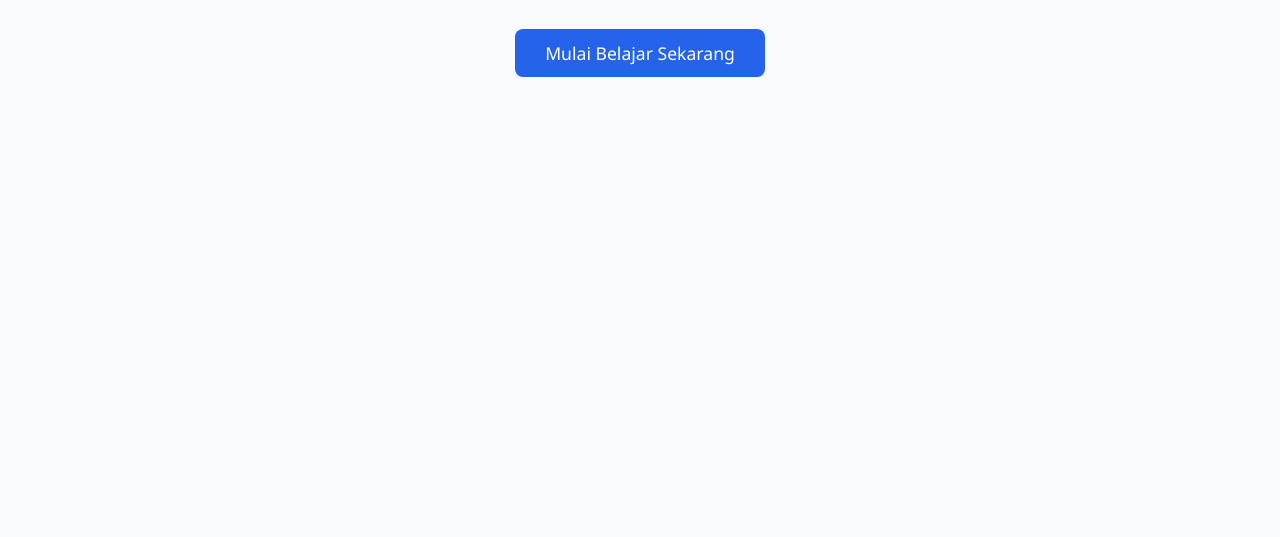
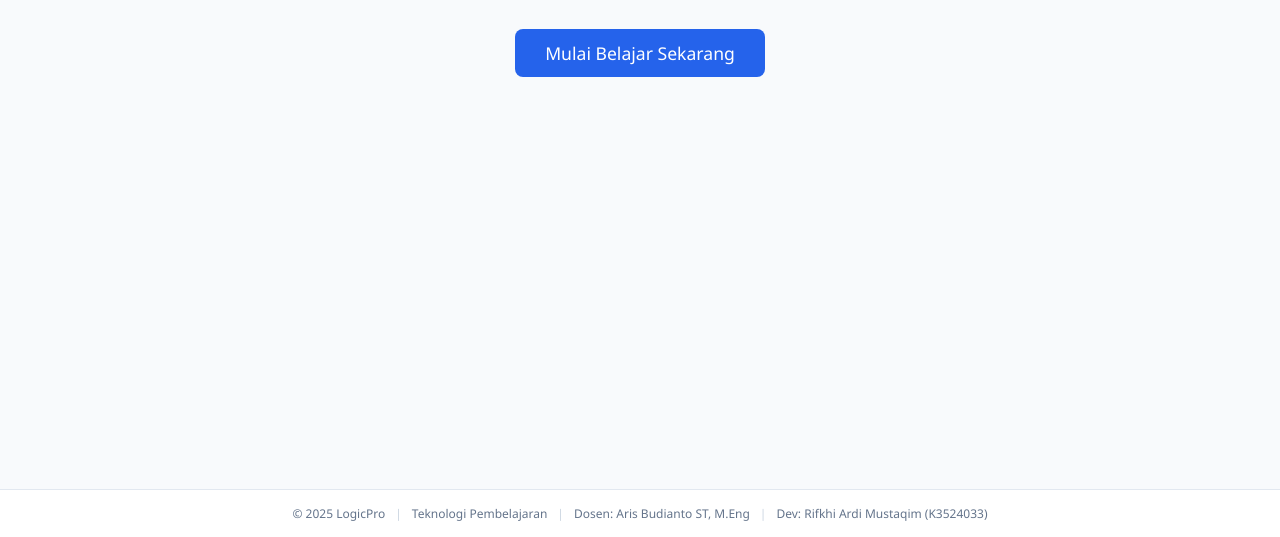
Before and after one commit to Ardmst/LogicPro, a plain HTML site: page index.html in a window 1280 px wide. Shown: the part 263-800 px from the top of the page. Drawn offline with Linux system fonts and the light colour scheme.

Commit message:
Big Update LogicPro

```diff
--- a/index.html
+++ b/index.html
@@ -3,7 +3,8 @@
 <head>
     <meta charset="UTF-8">
     <meta name="viewport" content="width=device-width, initial-scale=1.0">
-    <title>LogikaPro | Python Edition</title>
+    <title>LogicPro | Media Pembelajaran Python</title>
+    <link rel="icon" href="favicon.png" type="image/png">
     <style>
         :root {
             --primary: #2563eb;
@@ -16,9 +17,14 @@
 
         * { margin: 0; padding: 0; box-sizing: border-box; font-family: 'Segoe UI', Tahoma, Geneva, Verdana, sans-serif; }
 
-        body { background-color: var(--bg); color: var(--text); padding-bottom: 50px; }
+        body {
+            background-color: var(--bg);
+            color: var(--text);
+            display: flex;
+            flex-direction: column;
+            min-height: 100vh;
+        }
 
-        /* --- Navigation --- */
         nav {
             background: var(--card-bg);
             padding: 1rem 2rem;
@@ -43,13 +49,11 @@
         }
         .nav-links button:hover::after, .nav-links button.active::after { width: 100%; }
 
-        /* --- Containers & Sections --- */
-        .container { max-width: 1100px; margin: 2rem auto; padding: 0 1rem; }
+        .container { max-width: 1100px; margin: 2rem auto; padding: 0 1rem; flex: 1; width: 100%; }
 
         .section { display: none; opacity: 0; transition: opacity 0.5s ease-in-out; }
         .section.active { display: block; opacity: 1; animation: fadeIn 0.6s forwards; }
 
-        /* --- Home/Landing --- */
         .hero { text-align: center; padding: 4rem 1rem; }
         .hero h1 { font-size: 2.5rem; margin-bottom: 1rem; min-height: 3.5rem; }
         .hero p { font-size: 1.2rem; color: #64748b; margin-bottom: 2rem; }
@@ -59,7 +63,6 @@
         }
         .btn-start:hover { transform: translateY(-3px); box-shadow: 0 5px 15px rgba(37, 99, 235, 0.3); }
 
-        /* --- Materi Cards (Grid) --- */
         .grid-materi { display: grid; grid-template-columns: repeat(auto-fit, minmax(250px, 1fr)); gap: 1.5rem; }
         .card {
             background: var(--card-bg); padding: 2rem; border-radius: 12px;
@@ -70,10 +73,9 @@
         .card h3 { margin-bottom: 0.5rem; color: var(--secondary); }
         .card p { line-height: 1.6; color: #475569; }
 
-        /* --- Simulasi Grid System (NEW) --- */
         .sim-grid {
             display: grid;
-            grid-template-columns: repeat(auto-fit, minmax(400px, 1fr)); /* 2 Kolom responsif */
+            grid-template-columns: repeat(auto-fit, minmax(400px, 1fr));
             gap: 1.5rem;
         }
 
@@ -96,7 +98,6 @@
         .controls button { flex:1; padding: 8px; background: var(--primary); color: white; border: none; border-radius: 6px; cursor: pointer; }
         .controls button.btn-pop { background: #ef4444; }
 
-        /* Visualisasi Khusus */
         .visual-box {
             background: #f1f5f9; border: 2px dashed #cbd5e1;
             border-radius: 8px; min-height: 120px; padding: 10px;
@@ -104,17 +105,15 @@
             overflow-x: auto; gap: 5px;
         }
 
-        /* LIFO vs FIFO Items */
         .box-item {
             width: 50px; height: 50px;
             display: flex; align-items: center; justify-content: center;
             font-weight: bold; color: white; border-radius: 6px;
             animation: zoomIn 0.3s; box-shadow: 0 2px 4px rgba(0,0,0,0.1);
         }
-        .bg-lifo { background: #f59e0b; } /* Orange */
-        .bg-fifo { background: #10b981; } /* Green */
+        .bg-lifo { background: #f59e0b; }
+        .bg-fifo { background: #10b981; }
 
-        /* Sequence Blocks */
         .seq-block {
             background: #334155; color: white; padding: 10px; margin: 5px 0;
             border-radius: 5px; font-family: monospace; cursor: pointer;
@@ -127,7 +126,6 @@
             border-radius: 50%; font-size: 0.8rem; margin-right: 10px;
         }
 
-        /* Lampu Boolean */
         .lamp {
             width: 60px; height: 60px; border-radius: 50%;
             background: #333; box-shadow: inset 0 0 10px #000;
@@ -138,7 +136,6 @@
             box-shadow: 0 0 30px #facc15, inset 0 0 10px #f59e0b;
         }
 
-        /* --- Quiz --- */
         .quiz-container { background: var(--card-bg); padding: 2rem; border-radius: 12px; max-width: 700px; margin: 0 auto; box-shadow: 0 10px 25px rgba(0,0,0,0.1); }
         .question-box { margin-bottom: 1.5rem; }
         .question-text { font-size: 1.2rem; font-weight: 600; margin-bottom: 1rem; }
@@ -153,7 +150,6 @@
         #score-board { text-align: center; display: none; }
         #score-board h2 { font-size: 2rem; color: var(--primary); }
 
-        /* --- Modal / Popup Styles --- */
         .modal-overlay {
             display: none; position: fixed; top: 0; left: 0; width: 100%; height: 100%;
             background: rgba(0, 0, 0, 0.6); z-index: 1000; justify-content: center; align-items: center;
@@ -175,18 +171,15 @@
         }
         .close-btn:hover { color: #ef4444; }
 
-        /* Styling untuk Blok Kode (Python Style) */
         pre {
             background: #1e293b; color: #e2e8f0; padding: 1rem;
             border-radius: 8px; overflow-x: auto; margin-top: 10px;
             font-family: 'Consolas', 'Monaco', monospace; font-size: 0.95rem; line-height: 1.5;
         }
-        /* Highlight comment di Python (#) */
         .comment { color: #64748b; font-style: italic; }
-        .keyword { color: #f472b6; font-weight: bold; } /* pink for keywords */
-        .string { color: #facc15; } /* yellow for strings */
+        .keyword { color: #f472b6; font-weight: bold; }
+        .string { color: #facc15; }
 
-        /* --- Keyframes --- */
         @keyframes fadeIn { from { opacity: 0; transform: translateY(10px); } to { opacity: 1; transform: translateY(0); } }
         @keyframes slideDown { from { opacity: 0; transform: translateY(-20px); } to { opacity: 1; transform: translateY(0); } }
         @keyframes zoomIn { from { transform: scale(0.8); opacity: 0; } to { transform: scale(1); opacity: 1; } }
@@ -194,12 +187,40 @@
 
         .typing-cursor::after { content: '|'; animation: blink 1s infinite; }
 
+        footer {
+            background: #ffffff;
+            border-top: 1px solid #e2e8f0;
+            padding: 15px 0;
+            text-align: center;
+            font-size: 0.75rem;
+            color: #64748b;
+            margin-top: auto;
+        }
+
+        .footer-container {
+            display: flex;
+            flex-wrap: wrap;
+            justify-content: center;
+            align-items: center;
+            gap: 10px;
+            padding: 0 15px;
+        }
+
+        .footer-divider {
+            color: #cbd5e1;
+            display: none;
+        }
+
+        @media (min-width: 768px) {
+            .footer-divider { display: inline; }
+        }
+
     </style>
 </head>
 <body>
 
     <nav>
-        <div class="logo">Logika<span>Pro</span></div>
+        <div class="logo">Logic<span>Pro</span></div>
         <div class="nav-links">
             <button onclick="navTo('home')" class="active" id="nav-home">Beranda</button>
             <button onclick="navTo('materi')" id="nav-materi">Belajar</button>
@@ -383,9 +404,20 @@
         </div>
     </div>
 
+    <footer>
+        <div class="footer-container">
+            <span>&copy; 2025 LogicPro</span>
+            <span class="footer-divider">|</span>
+            <span>Teknologi Pembelajaran</span>
+            <span class="footer-divider">|</span>
+            <span>Dosen: Aris Budianto ST, M.Eng</span>
+            <span class="footer-divider">|</span>
+            <span>Dev: Rifkhi Ardi Mustaqim (K3524033)</span>
+        </div>
+    </footer>
+
     <script>
 
-        // --- 1. DATABASE MATERI (PYTHON VERSION) ---
         const materiData = {
             sequence: {
                 title: "1. Sequence (Runtunan)",
@@ -484,9 +516,6 @@ print(dilayani) <span class="comment"># Output: Orang A</span>
             }
         };
 
-        // --- 2. LOGIKA SIMULASI (GRID SYSTEM) ---
-
-        // LIFO (Stack) & FIFO (Queue)
         let lifoData = [];
         let fifoData = [];
 
@@ -530,7 +559,6 @@ print(dilayani) <span class="comment"># Output: Orang A</span>
             });
         }
 
-        // Sequence (Urutan)
         let sequenceOrder = ['add', 'multiply'];
 
         function swapSequence() {
@@ -556,13 +584,11 @@ print(dilayani) <span class="comment"># Output: Orang A</span>
             let outputText = "";
 
             if (sequenceOrder[0] === 'add') {
-                // (10 + 5) * 2
                 let step1 = x + 5;
                 let step2 = step1 * 2;
                 outputText = `>>> x = 10\n>>> x = x + 5  # Jadi ${step1}\n>>> x = x * 2  # Jadi ${step2}\n>>> print(x)\n${step2}`;
                 x = step2;
             } else {
-                // (10 * 2) + 5
                 let step1 = x * 2;
                 let step2 = step1 + 5;
                 outputText = `>>> x = 10\n>>> x = x * 2  # Jadi ${step1}\n>>> x = x + 5  # Jadi ${step2}\n>>> print(x)\n${step2}`;
@@ -572,7 +598,6 @@ print(dilayani) <span class="comment"># Output: Orang A</span>
             document.getElementById('seq-result').innerHTML = `<pre style="background:transparent; padding:0; margin:0; text-align:left; color:#e2e8f0;">${outputText}</pre>`;
         }
 
-        // Boolean (Lampu)
         function checkBoolean() {
             const a = document.getElementById('bool-a').checked;
             const b = document.getElementById('bool-b').checked;
@@ -593,7 +618,6 @@ print(dilayani) <span class="comment"># Output: Orang A</span>
             }
         }
 
-        // Looping
         function showLoop(type) {
             document.getElementById('area-for').style.display = (type === 'for') ? 'block' : 'none';
             document.getElementById('area-while').style.display = (type === 'while') ? 'block' : 'none';
@@ -603,7 +627,7 @@ print(dilayani) <span class="comment"># Output: Orang A</span>
             const val = document.getElementById('for-input').value;
             const out = document.getElementById('out-for');
             out.innerHTML = "";
-            if(val > 5) { out.innerHTML = "# Max 5 aja bang."; return; }
+            if(val > 20) { out.innerHTML = "# Max 20 aja kak."; return; }
             for(let i=0; i<val; i++) {
                 setTimeout(() => {
                     out.innerHTML += `> ${i}<br>`;
@@ -626,8 +650,6 @@ print(dilayani) <span class="comment"># Output: Orang A</span>
                 }
             }, 400);
         }
-
-        // --- 3. LOGIKA SYSTEM (NAV, MODAL, KUIS) ---
 
         function openModal(key) {
             const modal = document.getElementById('materi-modal');
@@ -654,7 +676,6 @@ print(dilayani) <span class="comment"># Output: Orang A</span>
             }, 100);
         }
 
-        // Typing Effect
         const textToType = "Selamat Datang, Python Learner.";
         const typeEl = document.getElementById('typing-text');
         let charIndex = 0;
@@ -667,14 +688,11 @@ print(dilayani) <span class="comment"># Output: Orang A</span>
         }
         window.onload = typeWriter;
 
-        // --- 4. KUIS DATA (PYTHON SYNTAX) ---
         const questions = [
-            { q: "Apa output dari: print(10 + 5 * 2)?", opts: ["30", "20", "10", "Error"], a: 1 }, // Sequence math
+            { q: "Apa output dari: print(10 + 5 * 2)?", opts: ["30", "20", "10", "Error"], a: 1 },
             { q: "Manakah penulisan Boolean yang benar di Python?", opts: ["true", "True", "TRUE", "yes"], a: 1 },
             { q: "Operator logika untuk 'DAN' di Python adalah...", opts: ["&&", "AND", "and", "&"], a: 2 },
             { q: "Struktur data LIFO (Stack) di Python bisa menggunakan...", opts: ["List", "Dictionary", "Tuple", "Integer"], a: 0 },
-
-            // HOTS Python
             { q: "Kode: if True and False: print('A') else: print('B')", opts: ["A", "B", "Error", "AB"], a: 1 },
             { q: "Antrian printer menggunakan konsep...", opts: ["Stack (LIFO)", "Queue (FIFO)", "Random", "Tree"], a: 1 },
             { q: "Untuk menambah data ke dalam List menggunakan perintah...", opts: ["push()", "add()", "insert()", "append()"], a: 3 },
```
Also changed, not shown: favicon.png (added).
